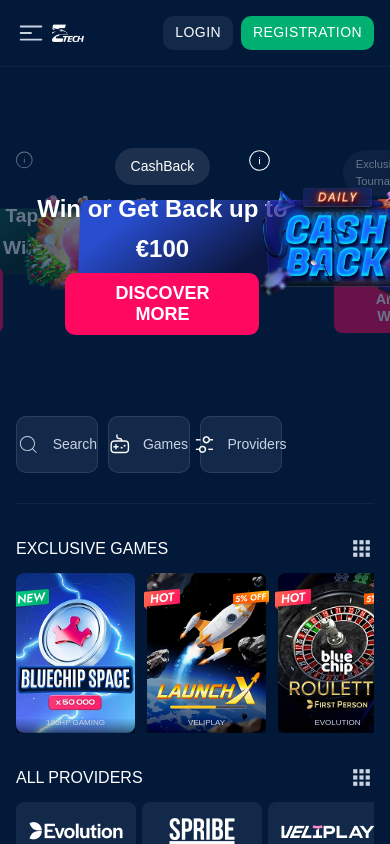
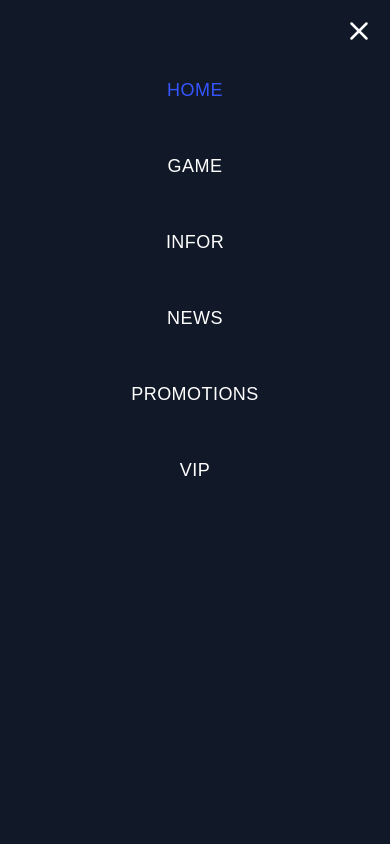
Before and after one commit to nauh-pv/neveltech_test, a Next.js app: page / in a window 390 px wide. Both pictures are taken after a click on the button 31 px from the left and 33 px from the top of the page. Shown: the top 844 px of the page. Built offline with nearby package versions, Linux system fonts and the light colour scheme.

Commit message:
add header menu mobile

```diff
--- a/src/components/header/Header.tsx
+++ b/src/components/header/Header.tsx
@@ -4,15 +4,20 @@
 import Image from "next/image";
 import { HiOutlineBars3CenterLeft } from "react-icons/hi2";
 
-import MenuHeader from "@/src/components/header/MenuHeader";
+import MenuHeaderDesktop from "@/src/components/header/MenuHeaderDesktop";
 import iconSizes from "../../config/iconSizes";
+import MenuHeaderMobile from "./MenuHeaderMobile";
+import { useState } from "react";
 
 const Header = () => {
+  const [isOpenMenuMobile, setIsOpenMenuMobile] = useState<boolean>(false);
+
   return (
+    <>
       <header className="py-[16px] fixed z-50 w-full h-fit flex items-center justify-between xl:px-[240px] lg:px-[100px] px-[16px] border-b-[1px] border-white/5 shadow-[#03193A66]/40 shadow-sm bg-primaryAzure">
         <div className="flex items-center gap-[57px]">
           <div className="gap-[6px] flex items-center">
-          <button>
+            <button onClick={() => setIsOpenMenuMobile(true)}>
               <HiOutlineBars3CenterLeft size={iconSizes.large} />
             </button>
             <a href="/">
@@ -29,7 +34,7 @@
             <button className="hover:text-primaryBlue transition duration-200 text-white min-[1325px]:block hidden">
               <CiSearch size={iconSizes.large} />
             </button>
-          <MenuHeader />
+            <MenuHeaderDesktop />
           </div>
         </div>
         <div className="gap-[8px] flex items-center">
@@ -41,6 +46,10 @@
           </button>
         </div>
       </header>
+      <MenuHeaderMobile
+        {...{ isOpen: isOpenMenuMobile, setIsOpen: setIsOpenMenuMobile }}
+      />
+    </>
   );
 };
 export default Header;
--- a/src/components/header/MenuHeader.tsx
+++ b/src/components/header/MenuHeaderDesktop.tsx
@@ -4,7 +4,7 @@
 import { usePathname } from "next/navigation";
 import data from "@/src/assets/dataLayout.json";
 
-const MenuHeader = () => {
+const MenuHeaderDesktop = () => {
   const pathname = usePathname();
   return (
     <ul className=" lg:flex justify-center gap-5 hidden">
@@ -25,4 +25,4 @@
   );
 };
 
-export default MenuHeader;
+export default MenuHeaderDesktop;
--- /dev/null
+++ b/src/components/header/MenuHeaderMobile.tsx
@@ -0,0 +1,62 @@
+"use client";
+
+import Link from "next/link";
+import { usePathname } from "next/navigation";
+import { motion } from "framer-motion";
+import { FiMenu, FiX } from "react-icons/fi";
+import data from "@/src/assets/dataLayout.json";
+
+interface MenuHeaderMobileProps {
+  isOpen: boolean;
+  setIsOpen: (isOpen: boolean) => void;
+}
+
+const MenuHeaderMobile = ({ isOpen, setIsOpen }: MenuHeaderMobileProps) => {
+  const pathname = usePathname();
+
+  const toggleMenu = () => {
+    setIsOpen(!isOpen);
+  };
+
+  return (
+    <div className="lg:hidden block relative z-50 w-full">
+      {isOpen && (
+        <motion.div
+          initial={{ x: "100%" }}
+          animate={{ x: 0 }}
+          exit={{ x: "100%" }}
+          transition={{ duration: 0.3 }}
+          className="fixed top-0 right-0 w-full h-full bg-gray-900 text-white shadow-lg flex flex-col items-center py-6"
+        >
+          <button
+            onClick={toggleMenu}
+            className="absolute top-4 right-4 text-3xl focus:outline-none"
+          >
+            <FiX />
+          </button>
+
+          <ul className="mt-10 w-full flex flex-col items-center gap-6">
+            {data.menuHeader.map((item, index) => {
+              const isActive = pathname === item.path;
+              return (
+                <li key={index} className="w-full text-center">
+                  <Link
+                    href={item.path}
+                    className={`block py-3 text-lg font-medium tracking-wide transition-colors duration-200 ${
+                      isActive ? "text-primaryBlue" : "text-white"
+                    } hover:text-primaryBlue`}
+                    onClick={toggleMenu}
+                  >
+                    {item.name}
+                  </Link>
+                </li>
+              );
+            })}
+          </ul>
+        </motion.div>
+      )}
+    </div>
+  );
+};
+
+export default MenuHeaderMobile;
```
Lines whose indentation alone changed are shown as unchanged.
